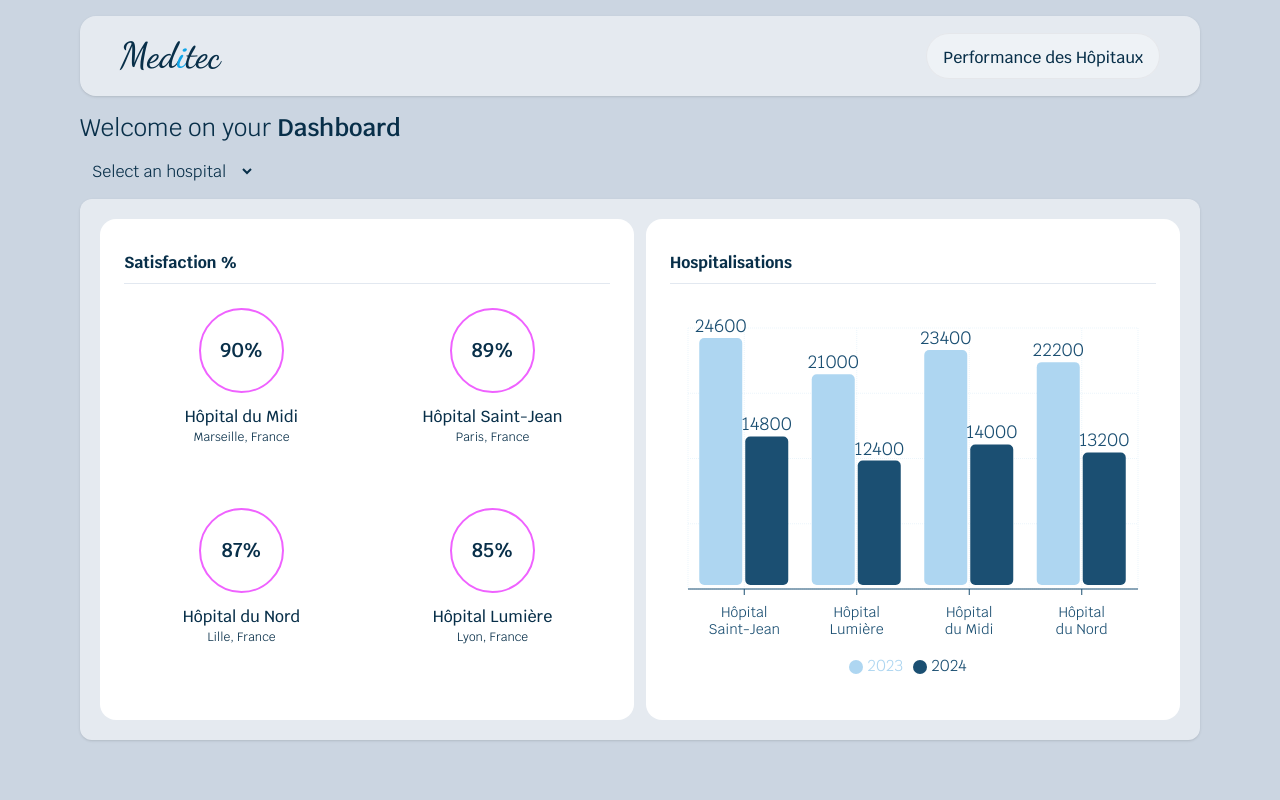
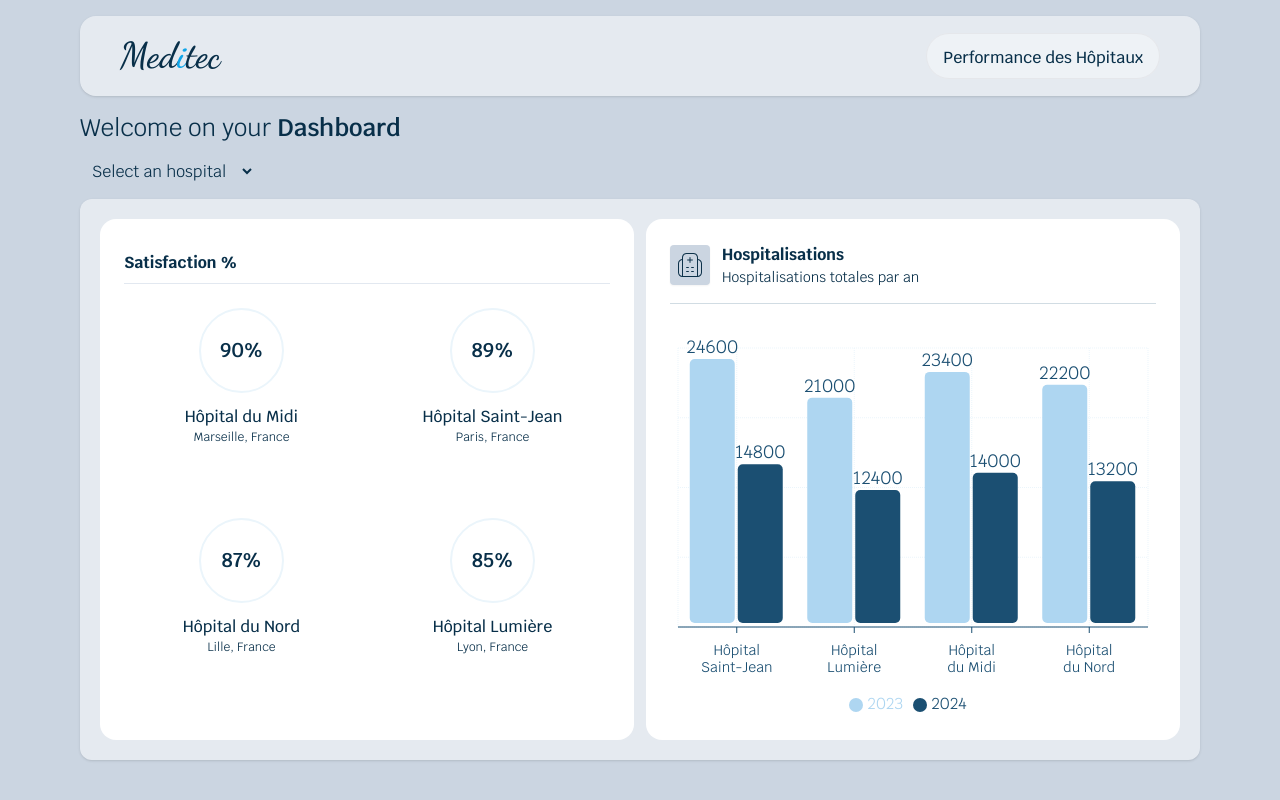
Before and after one commit to MandyTrl/meditec, a Next.js app: page / in a window 1280 px wide. Built offline with nearby package versions, Linux system fonts and the light colour scheme.

Commit message:
adjust style for hospitalisations + update chartHeader

```diff
--- a/src/components/ChartUI/ChartHeader.tsx
+++ b/src/components/ChartUI/ChartHeader.tsx
@@ -1,14 +1,27 @@
 import React from "react"
+import Image from "next/image"
 
 type ChartHeaderProps = {
 	title: string
+	icon: string
+	description?: string
 }
 
-export const ChartHeader = ({ title }: ChartHeaderProps) => {
+export const ChartHeader = ({ title, icon, description }: ChartHeaderProps) => {
 	return (
 		<div className="mb-8">
-			<h4 className="font-bold text-center md:text-left mt-2">{title}</h4>
-			<div className="w-full h-[1px] bg-slate-200 mt-2 mb-4"></div>
+			<div className="flex items-center gap-3">
+				<div className="w-10 h-10 p-2 bg-slate-300 rounded shadow-sm">
+					<Image alt="" src={icon} />
+				</div>
+				<div className="text-left">
+					<h4 className="font-bold">{title}</h4>
+
+					<p className="text-sm">{description}</p>
+				</div>
+			</div>
+
+			<div className="w-full h-[1px] bg-primary/20 my-4"></div>
 		</div>
 	)
 }
--- a/src/components/ChartUI/CustomTextLabel.tsx
+++ b/src/components/ChartUI/CustomTextLabel.tsx
@@ -1,4 +1,6 @@
+"use client"
 import React from "react"
+import { useBreakpoint } from "@/utils/hooks/useBP"
 
 type CustomLabelProps = {
 	x: number
@@ -8,13 +10,16 @@ type CustomLabelProps = {
 }
 
 export const CustomTextLabel = ({ x, y, width, value }: CustomLabelProps) => {
+	const breakpoint = useBreakpoint()
+	const isMobile = breakpoint === "mobile"
+
 	return (
 		<text
 			x={x + width / 2} //centre le label
 			y={y}
 			dy={-10} //distance entre la barre et le label
 			fill="#1b4f72"
-			fontSize={18}
+			fontSize={isMobile ? 16 : 18}
 			textAnchor="middle">
 			{value}
 		</text>
--- a/src/components/TopHospitalsCharts/Hospitalizations.tsx
+++ b/src/components/TopHospitalsCharts/Hospitalizations.tsx
@@ -17,6 +17,7 @@ import { CustomAxisTick } from "@components/ChartUI/CustomAxisTick"
 import { CustomBar } from "@components/ChartUI/CustomBar"
 import { Hospital } from "@/utils/data/hospitals/hospitalsTypes"
 import { CustomTextLabel } from "../ChartUI/CustomTextLabel"
+import hospitalIcon from "@assets/hospital.svg"
 
 type ChartData = {
 	name: string
@@ -85,17 +86,21 @@ export const Hospitalizations = () => {
 
 	return (
 		<ChartContainer>
-			<ChartHeader title="Hospitalisations" />
+			<ChartHeader
+				title="Hospitalisations"
+				icon={hospitalIcon}
+				description="Hospitalisations totales par an"
+			/>
 
 			<ResponsiveContainer height={handleChartHeight()}>
 				<BarChart
 					data={chartData}
 					barGap={3}
 					margin={{
-						top: isMobile ? 0 : 12,
-						right: isMobile ? 0 : 18,
-						left: isMobile ? 0 : 18,
-						bottom: isMobile ? 0 : 18,
+						top: isMobile ? 14 : 12,
+						right: 8,
+						left: 8,
+						bottom: 0,
 					}}>
 					<CartesianGrid strokeDasharray={1} stroke="#ebf5fb" />
 
@@ -109,10 +114,21 @@ export const Hospitalizations = () => {
 					/>
 
 					<Tooltip
-						wrapperStyle={{
-							width: 180,
-							backgroundColor: "rgba(210, 229, 255, 0.5)",
+						cursor={{
+							fill: "#ebf5fb",
+							radius: 8,
+							y: 10,
 						}}
+						contentStyle={{
+							border: "none",
+							padding: 20,
+							borderRadius: 8,
+							boxShadow:
+								"3.4px 3.4px 2.7px rgba(0, 0, 0, 0.022), 8.7px 8.7px 6.9px rgba(0, 0, 0, 0.031),17.7px 17.7px 14.2px rgba(0, 0, 0, 0.039),36.5px 36.5px 29.2px rgba(0, 0, 0, 0.048),100px 100px 80px rgba(0, 0, 0, 0.07)",
+							fontSize: 15,
+						}}
+						labelStyle={{ fontSize: 16 }}
+						itemStyle={{ lineHeight: 1, fontWeight: 600 }}
 					/>
 
 					<Legend iconType="circle" wrapperStyle={{ paddingTop: "15px" }} />
--- a/tailwind.config.ts
+++ b/tailwind.config.ts
@@ -9,8 +9,8 @@ const config: Config = {
 	theme: {
 		extend: {
 			colors: {
-				primary: "#2100AD",
-				secondary: "#EF62FF",
+				primary: "#1b4f72",
+				secondary: "#ebf5fb",
 			},
 		},
 	},
```
Also changed, not shown: public/assets/hospital.svg (added).
